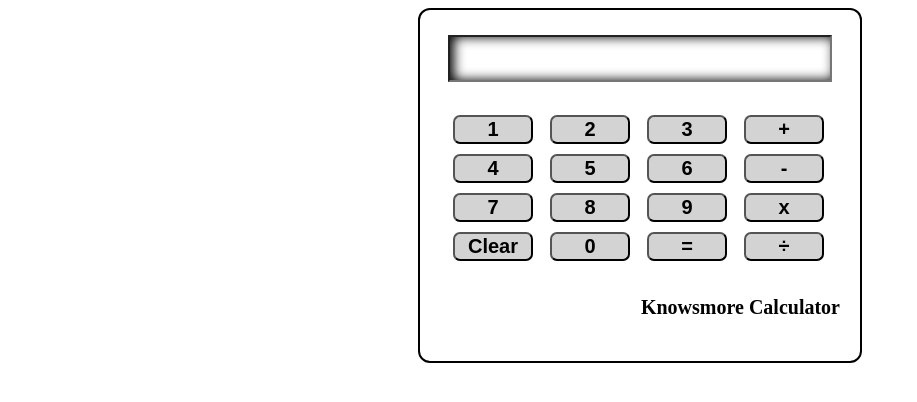
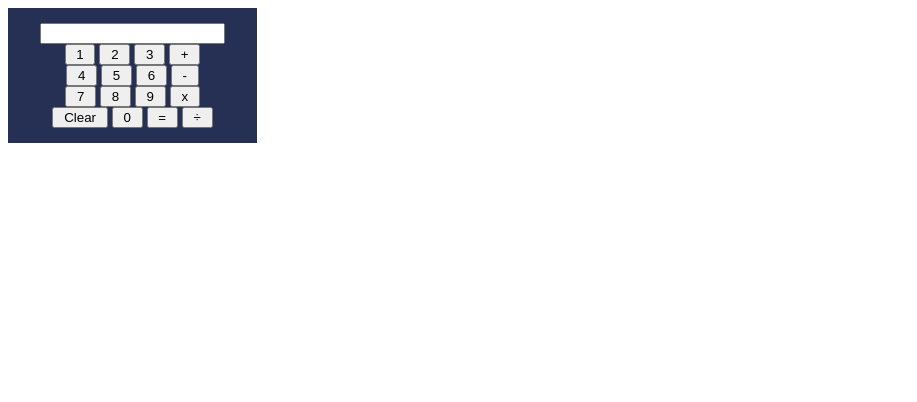
Before and after one commit to curiouschukku/Knowsmore-Calculator, a plain HTML site: page index.html in a window 1280 px wide. Shown: the whole page, without its empty margins (0-917 px from the left). Drawn offline with Linux system fonts and the light colour scheme.

Commit message:
Update index.html

```diff
--- a/index.html
+++ b/index.html
@@ -1,53 +1,27 @@
 <!DOCTYPE html>
 <html>
     <head meta name="viewport" content="width=device-width, initial-scale=1.0">
-        <title>Calculator - Knowsmore </title>
+        <title>Calculator</title>
     <style>
-
-#calc-contain{
-  positi on: relative;
-  width: 400px;
-  border: 2px solid black;
-  border-radius: 12px;
-  margin: 0px auto;
-  padding: 20px 20px 100px 20px;
+        .bcss{
+            background-color: #253054;
+            border: none;
+            padding: 15px 32px;
+            text-align: center;
+            text-decoration: none;
+            display: inline-block;
+            font-size: 16px;
+            font-family: "Times New Roman";
         }
-#agh{
-  position: relative;
-  float: right;
-  margin-top: 15px;
-}
-#agh p{
-  font-size: 20px;
-  font-weight: 900;
-}
-input[type=button] {
-  background: lightGray;
-  width: 20%;
-  font-size: 20px;
-  font-weight: 900;
-  border-radius: 7px;
-  margin-left: 13px;
-  margin-top: 10px;
-}
-input[type=button]:active {
-  background-color: #3e8e41;
-  box-shadow: 0 5px #666;
-  transform: translateY(4px);
-}
-input[type=button]:hover {
-  background-color: #003300;
-  color: white;
-}
-
-input[type = text] {
-  position: relative;
-  display: block;
-  width: 90%;
-  margin: 5px auto;
-  font-size: 20px;
-  padding: 10px;
-  box-shadow: 4px 0px 12px black inset;
+        .csss{
+        background-color: #ff5454;
+            border: none;
+            padding: 15px 32px;
+            text-align: center;
+            text-decoration: none;
+            display: inline-block;
+            font-size: 16px;
+            font-family: "Times New Roman";
         }
     </style>
 </head>
@@ -55,10 +29,9 @@ input[type = text] {
         <div id='calc-contain'>
 
           <form name="calculator">
-
+                <div class="bcss">
             <input type="text" name="answer" />
             <br>
-
                 <input type="button" value=" 1 " onclick="calculator.answer.value += '1'" />
                 <input type="button" value=" 2 " onclick="calculator.answer.value += '2'" />
                 <input type="button" value=" 3 " onclick="calculator.answer.value += '3'" />
@@ -77,17 +50,13 @@ input[type = text] {
                 <input type="button" value=" x " onclick="calculator.answer.value += '*'" />
             </br>
 
-            <input type="button" value=" Clear " onclick="calculator.answer.value = ''" />
+                <input type="button" class"csss" value=" Clear " onclick="calculator.answer.value = ''" />
                 <input type="button" value=" 0 " onclick="calculator.answer.value += '0'" />
                 <input type="button" value=" = " onclick="calculator.answer.value = eval(calculator.answer.value)" />
                 <input type="button" value=" ÷ " onclick="calculator.answer.value += '/'" />
             </br>
-
-
+        </div>
           </form>
-          <div id="agh">
-            <p>Knowsmore Calculator
-          </div>
         </div>
     </body>
 </html>
```
Lines whose indentation alone changed are shown as unchanged.
